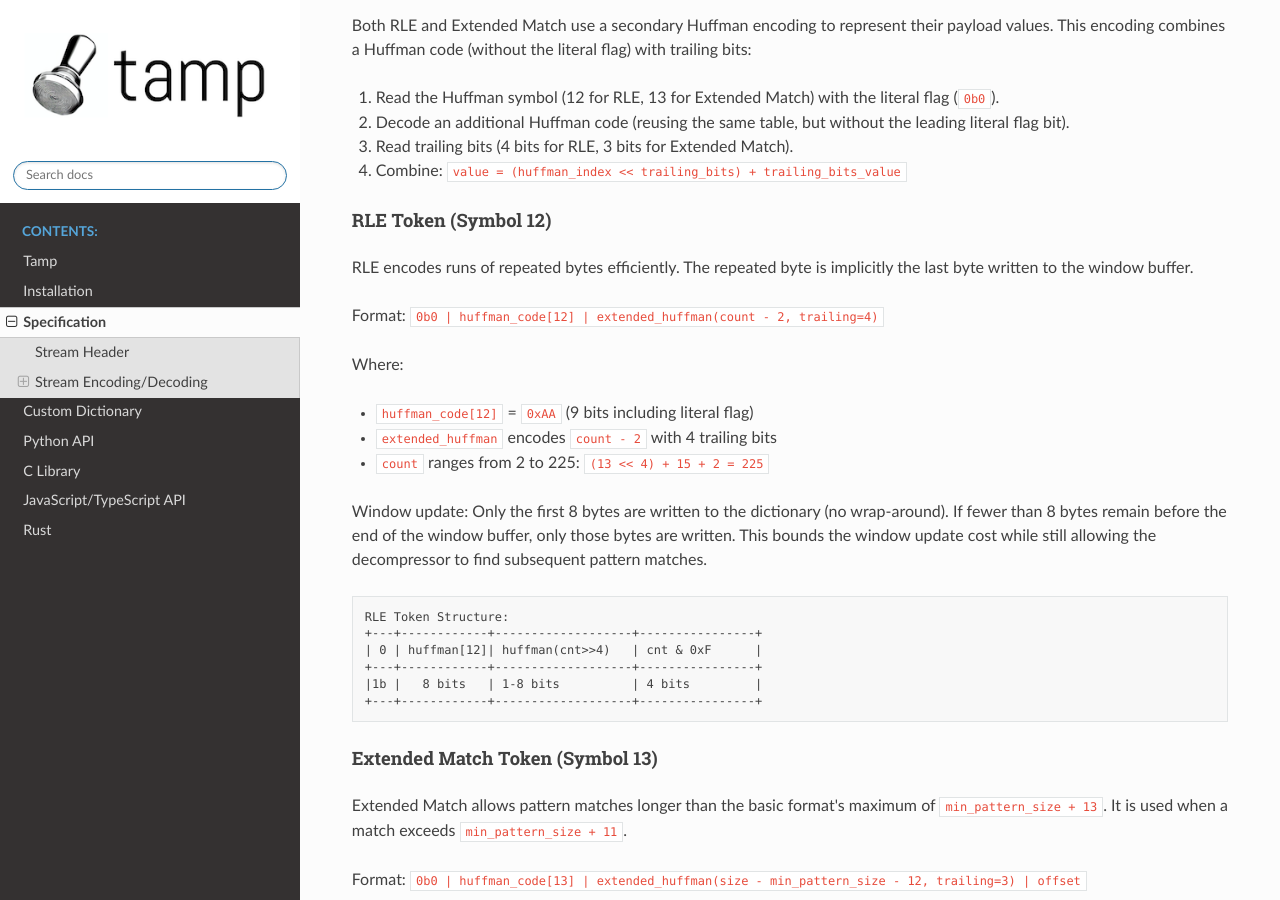
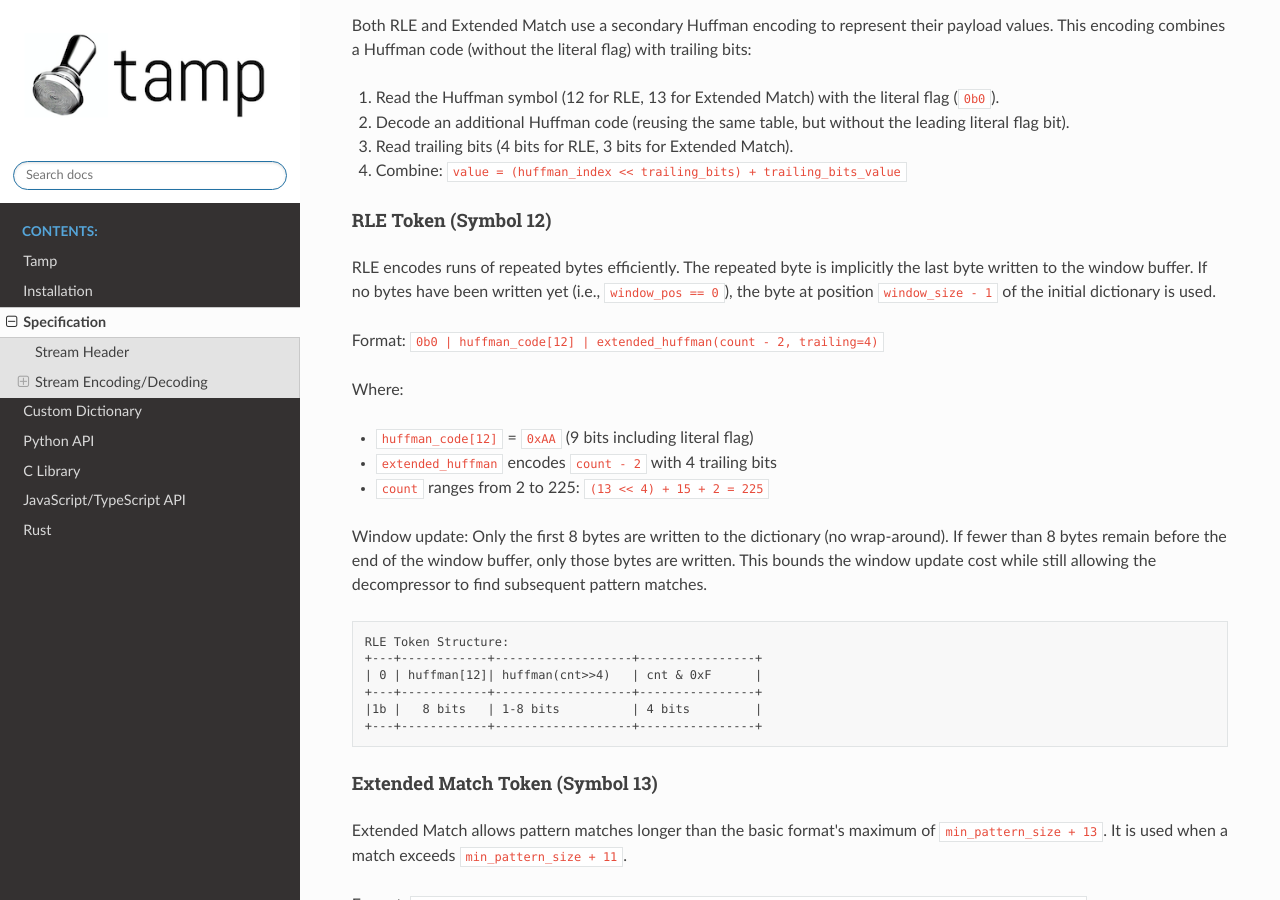
Before and after one commit to BrianPugh/tamp, a Sphinx documentation site: the page built from docs/source/specification.rst, in a window 1280 px wide and 900 px high, scrolled down 3917 px. Built offline with Sphinx 7.4.7 and the Read the Docs theme 3.1.0, drawn with Linux system fonts in a browser that asks for light colours.

Commit message:
document RLE edgecase

```diff
--- a/docs/source/specification.rst
+++ b/docs/source/specification.rst
@@ -189,7 +189,9 @@ This encoding combines a Huffman code (without the literal flag) with trailing b
 RLE Token (Symbol 12)
 ---------------------
 RLE encodes runs of repeated bytes efficiently. The repeated byte is implicitly
-the last byte written to the window buffer.
+the last byte written to the window buffer. If no bytes have been written yet
+(i.e., ``window_pos == 0``), the byte at position ``window_size - 1`` of the
+initial dictionary is used.
 
 Format: ``0b0 | huffman_code[12] | extended_huffman(count - 2, trailing=4)``
 
```
